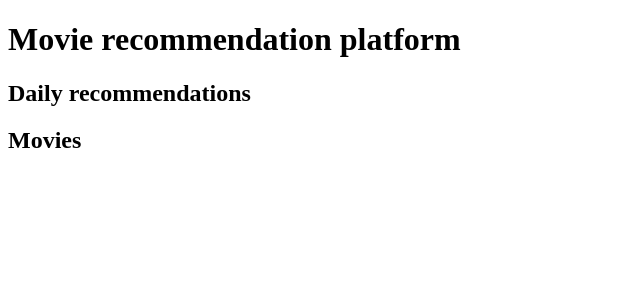
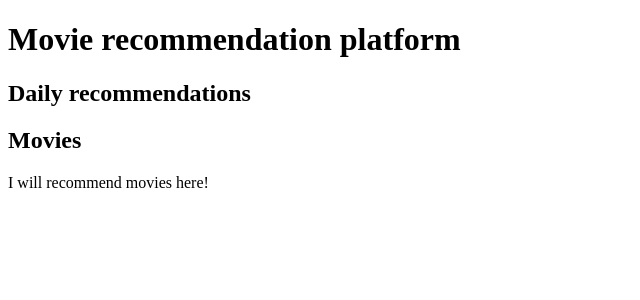
Before and after one commit to Dominionss/movie-recommendation-platform, a React (Vite) app: page / in a window 1280 px wide. Shown: the top 300 px of the page, without its empty margins (0-640 px from the left). Built offline with nearby package versions, Linux system fonts and the light colour scheme.

Commit message:
Beginning

```diff
--- a/src/App.jsx
+++ b/src/App.jsx
@@ -9,6 +9,8 @@ function App() {
 
           <h2>Movies</h2>
 
+          <p>I will recommend movies here!</p>
+
       </>
   )
 }
```
